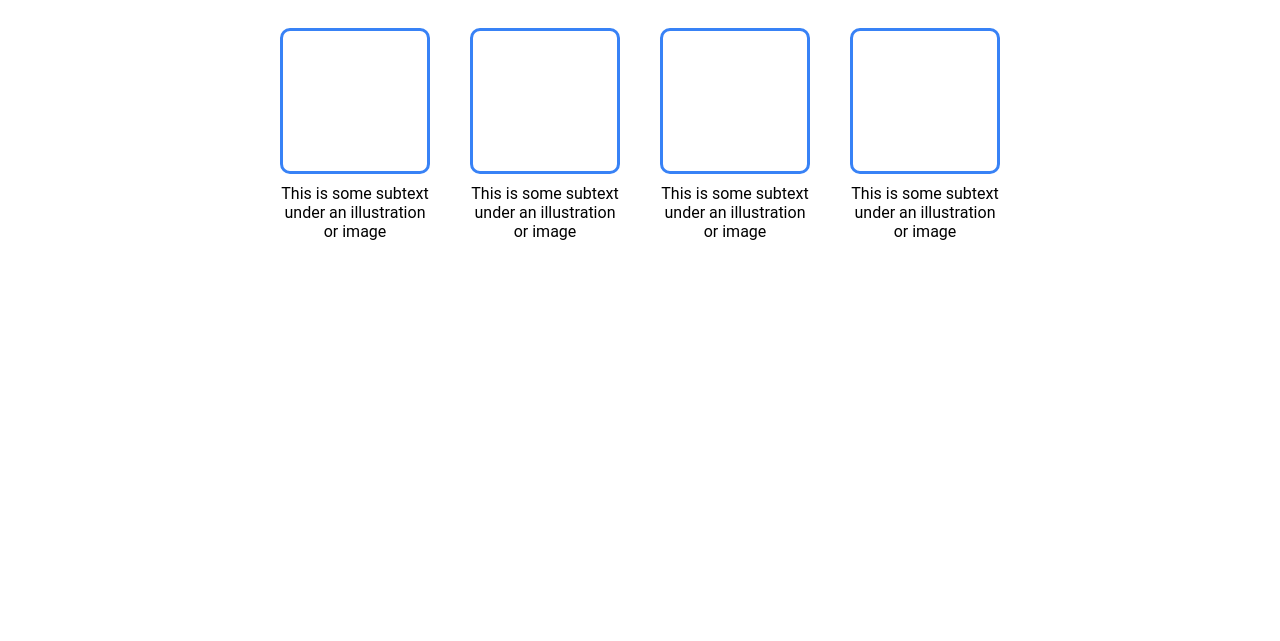
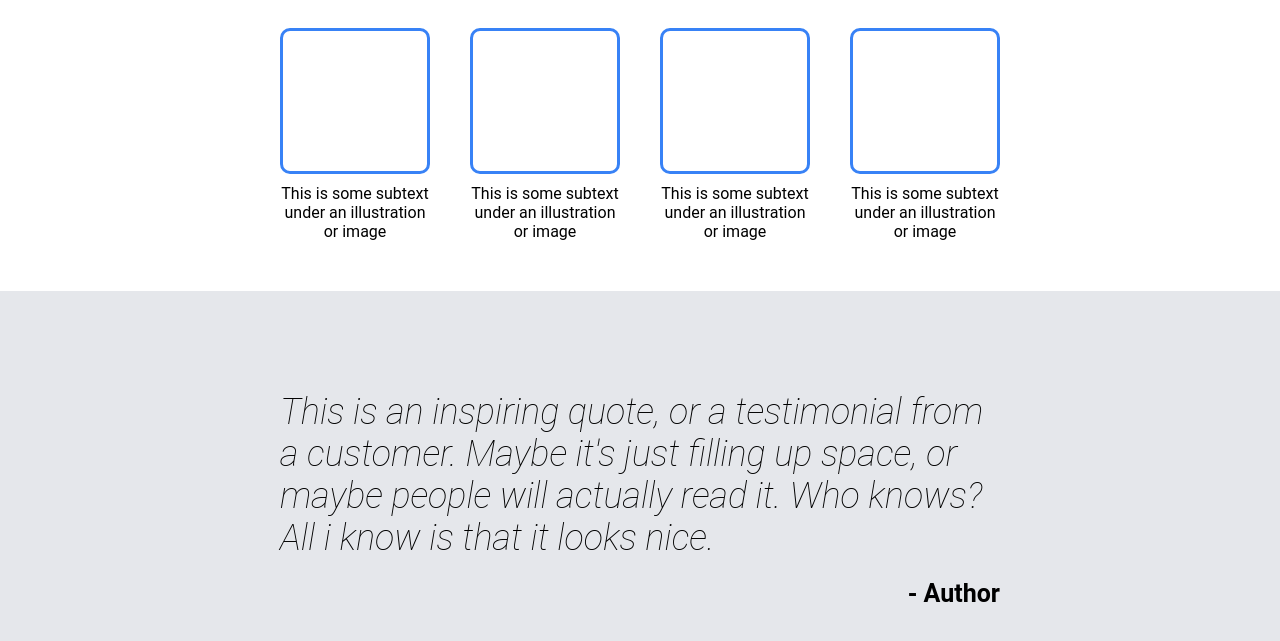
Before and after one commit to LasseRSoerensen/Landing-Page, a website built with webpack: page dist/index.html in a window 1280 px wide. Shown: the part 601-1242 px from the top of the page. Before the commit the page ends 892 px from the top, so only its background shows below. Built offline with Linux system fonts and the light colour scheme.

Commit message:
added quote section

```diff
--- a/src/style.css
+++ b/src/style.css
@@ -1,7 +1,6 @@
 body {
     height: 100vh;
     margin: 0;
-    overflow: hidden;
     font-family: Roboto, sans-serif;
     display: flex;
     flex-direction: column;
@@ -112,3 +111,29 @@ button {
     gap: 10px;
     text-align: center;
 }
+
+.quote-section {
+    display: flex;
+    flex-flow: column;
+    align-items: center;
+    background-color: #E5E7EB;
+    padding: 100px;
+}
+
+.quote {
+    font-style: italic;
+    font-weight: lighter;
+    font-size: 36px;
+}
+
+.quote-box {
+    display: flex;
+    flex-flow: column;
+    width: 720px;
+    gap: 20px;
+}
+.author {
+    align-self: flex-end;
+    font-size: 25px;
+    font-weight: bold;
+}
```
Also changed, not shown: dist/index.html, dist/main.js.
